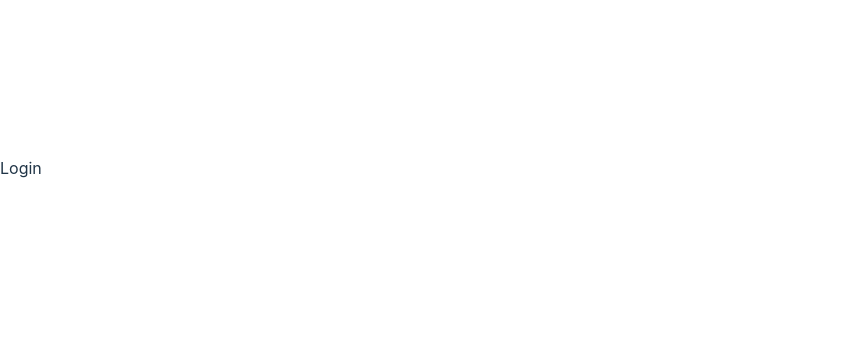
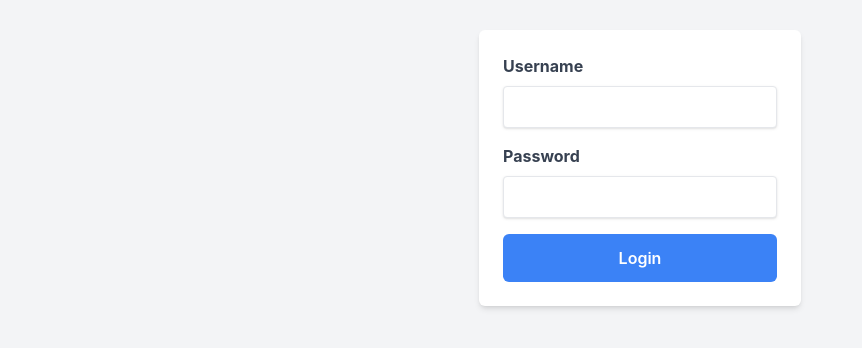
Before and after one commit to BagasAlterra/ALTA-FE-BATCH-14, a React (Vite) app in the folder Javascript/react/first-react-redux/: page / in a window 1280 px wide. Shown: the part 232-580 px from the top of the page, without its empty margins (0-862 px from the left). Built offline with nearby package versions, Linux system fonts and the light colour scheme.

Commit message:
create redux for auth and counter

```diff
--- /dev/null
+++ b/Javascript/react/first-react-redux/src/features/authSlice.tsx
@@ -0,0 +1,33 @@
+import { createSlice, PayloadAction } from "@reduxjs/toolkit";
+
+export interface User {
+  username?: string;
+  password?: string | number;
+}
+
+export interface AuthState {
+  isAuthenticated: boolean;
+  user: User | null;
+}
+
+const initialState: AuthState = {
+  isAuthenticated: false,
+  user: null,
+};
+
+export const authSlice = createSlice({
+  name: "auth",
+  initialState,
+  reducers: {
+    login(state, action: PayloadAction<User>) {
+      state.isAuthenticated = true;
+      state.user = action.payload;
+    },
+    logout(state) {
+      state.isAuthenticated = false;
+      state.user = null;
+    },
+  },
+});
+
+export const { login, logout } = authSlice.actions;
--- /dev/null
+++ b/Javascript/react/first-react-redux/src/features/counterSlice.tsx
@@ -0,0 +1,24 @@
+import { createSlice } from "@reduxjs/toolkit";
+
+export interface CounterState {
+  value: number;
+}
+
+const initialState: CounterState = {
+  value: 0,
+};
+
+export const counterSlice = createSlice({
+  name: "counter",
+  initialState,
+  reducers: {
+    increment(state) {
+      state.value += 1;
+    },
+    decrement(state) {
+      state.value -= 1;
+    },
+  },
+});
+
+export const { increment, decrement } = counterSlice.actions;
--- a/Javascript/react/first-react-redux/src/main.tsx
+++ b/Javascript/react/first-react-redux/src/main.tsx
@@ -1,10 +1,15 @@
-import React from 'react'
-import ReactDOM from 'react-dom/client'
-import App from './App.tsx'
-import './index.css'
+import React from "react";
+import ReactDOM from "react-dom/client";
+import App from "./App.tsx";
+import "./index.css";
 
-ReactDOM.createRoot(document.getElementById('root') as HTMLElement).render(
+import { Provider } from "react-redux";
+import store from "../store";
+
+ReactDOM.createRoot(document.getElementById("root") as HTMLElement).render(
   <React.StrictMode>
-    <App />
-  </React.StrictMode>,
-)
+    <Provider store={store}>
+      <App />
+    </Provider>
+  </React.StrictMode>
+);
--- a/Javascript/react/first-react-redux/src/pages/count/index.tsx
+++ b/Javascript/react/first-react-redux/src/pages/count/index.tsx
@@ -1,7 +1,49 @@
 import React from "react";
 
+import { useDispatch, useSelector } from "react-redux";
+
+import Layout from "../../components/Layout";
+import Button from "../../components/Button";
+import {
+  CounterState,
+  increment,
+  decrement,
+} from "../../features/counterSlice";
+import { AuthState } from "../../features/authSlice";
+
 const Count = () => {
-  return <div>Count</div>;
+  const dispatch = useDispatch();
+  const counter = useSelector(
+    (state: { counter: CounterState }) => state.counter
+  );
+  const auth = useSelector((state: { auth: AuthState }) => state.auth);
+
+  return (
+    <Layout>
+      <div className="m-10 space-y-5">
+        <h1 className="text-black">
+          {auth.isAuthenticated === true
+            ? `Hello, welcome ${auth.user?.username}`
+            : "You're not logged in"}
+        </h1>
+        <div className="font-semibold text-black">
+          <p>Result : {counter?.value}</p>
+        </div>
+        <div className="space-x-5 flex flex-row w-40 h-12">
+          <Button
+            id="increment"
+            label="+"
+            onClick={() => dispatch(increment())}
+          />
+          <Button
+            id="decrement"
+            label="-"
+            onClick={() => dispatch(decrement())}
+          />
+        </div>
+      </div>
+    </Layout>
+  );
 };
 
 export default Count;
--- a/Javascript/react/first-react-redux/src/pages/login/index.tsx
+++ b/Javascript/react/first-react-redux/src/pages/login/index.tsx
@@ -1,7 +1,60 @@
-import React from "react";
+import React, { useState } from "react";
+import { useNavigate } from "react-router-dom";
+import { User, login } from "../../features/authSlice";
+import { useDispatch } from "react-redux";
+
+import Swal from "sweetalert2";
+import Input from "../../components/Input";
+import Button from "../../components/Button";
 
 const Login = () => {
-  return <div>Login</div>;
+  const navigate = useNavigate();
+  const dispatch = useDispatch();
+
+  const [username, setUsername] = useState<string>("");
+  const [password, setPassword] = useState<string | number>();
+
+  const onLogin = () => {
+    const user: User = {
+      username,
+      password,
+    };
+
+    if (user.username !== "" && user.password !== "") {
+      dispatch(login(user));
+      navigate("/count");
+    } else {
+      Swal.fire({
+        title: "Failed",
+        text: "Please check your username or password!",
+        confirmButtonText: "OK",
+      });
+    }
+  };
+
+  return (
+    <div className="min-h-screen w-screen bg-gray-100 flex items-center justify-center">
+      <div className="bg-white p-6 rounded-md shadow-md">
+        <Input
+          id="username"
+          name="username"
+          label="Username"
+          type="text"
+          value={username}
+          onChange={(e) => setUsername(e.target.value)}
+        />
+        <Input
+          id="password"
+          name="password"
+          label="Password"
+          type="password"
+          value={password}
+          onChange={(e) => setPassword(e.target.value)}
+        />
+        <Button id="login" label="Login" onClick={() => onLogin()} />
+      </div>
+    </div>
+  );
 };
 
 export default Login;
--- /dev/null
+++ b/Javascript/react/first-react-redux/store.tsx
@@ -0,0 +1,10 @@
+import { configureStore } from "@reduxjs/toolkit";
+import { counterSlice } from "./src/features/counterSlice";
+import { authSlice } from "./src/features/authSlice";
+
+export default configureStore({
+  reducer: {
+    counter: counterSlice.reducer,
+    auth: authSlice.reducer,
+  },
+});
```
